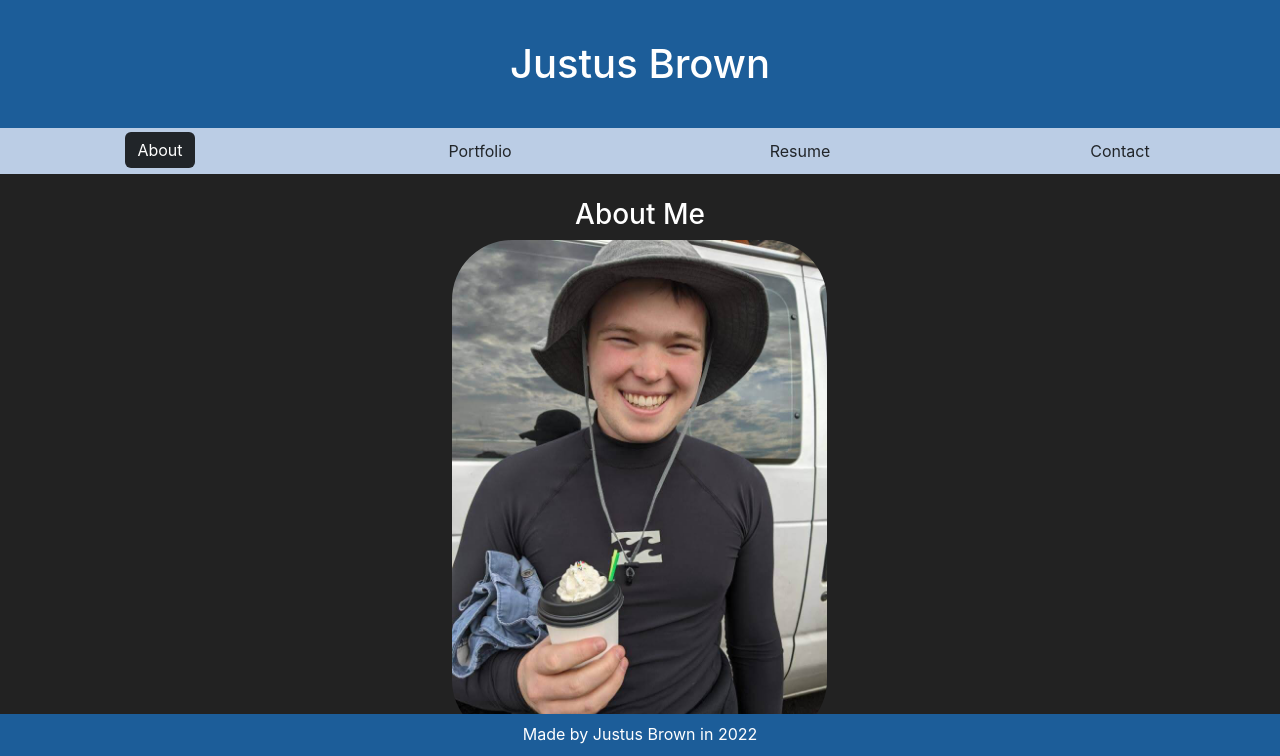
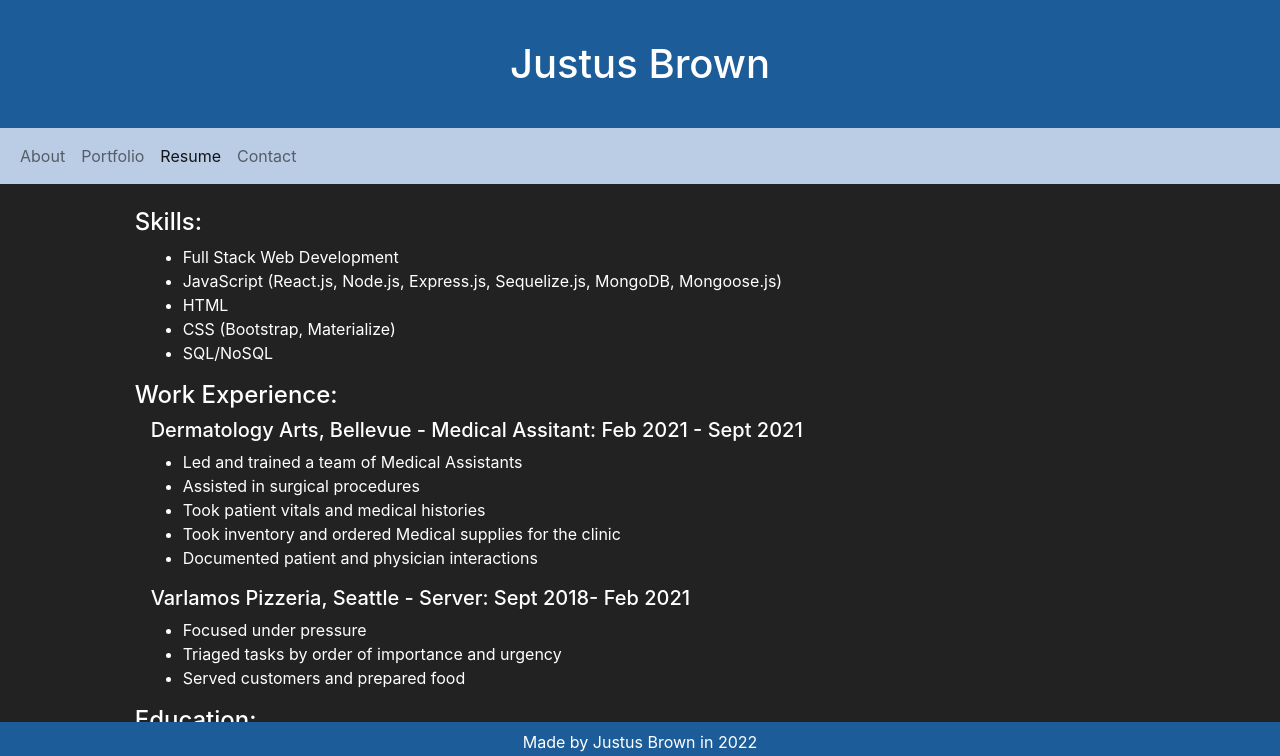
Before and after one commit to brownj47/portfolio, a React (Create React App) app: page /resume in a window 1280 px wide. Shown: the top 756 px of the page. Built offline with nearby package versions, Linux system fonts and the light colour scheme.

Commit message:
reworked to use react-router

```diff
--- a/package.json
+++ b/package.json
@@ -11,7 +11,7 @@
     "react": "^18.2.0",
     "react-bootstrap": "^2.5.0",
     "react-dom": "^18.2.0",
-    "react-router-dom": "^6.3.0",
+    "react-router-dom": "^6.4.0",
     "react-scripts": "5.0.1",
     "web-vitals": "^2.1.4"
   },
--- a/src/App.js
+++ b/src/App.js
@@ -1,15 +1,31 @@
 import './App.css';
+import About from './components/about/About';
+import Contact from './components/contact/Contact';
+import Project from './components/project/Project';
+import Resume from './components/resume/Resume';
 import Header from './components/header/header';
 import Footer from './components/footer/footer';
-
-import Home from './pages/Home';
+import Nav from './components/nav/Nav';
+// import Home from './pages/Home';
+import {
+  Route,
+  Routes,
+} from "react-router-dom";
 
 function App() {
   return (
     <div>
       <Header />
-      <Home />
-      {/* <Spacer/> */}
+      <Nav />
+      <br/>
+      <Routes>
+        <Route path="/" element={<About />} />
+        <Route path="/projects" element={<Project />} />
+        <Route path="/resume" element={<Resume />} />
+        <Route path="/contact" element={<Contact />} />
+
+        <Route path="/*" element={<About />} />
+      </Routes>
       <Footer />
     </div>
   );
--- /dev/null
+++ b/src/components/nav/Nav.js
@@ -0,0 +1,44 @@
+import React, { useState } from 'react';
+import { Link } from 'react-router-dom'
+import './nav.css'
+
+function Nav() {
+
+    const startPageUrlArray = window.location.href.split('/')
+    console.log(startPageUrlArray)
+    const pageOnLoad = startPageUrlArray[startPageUrlArray.length-1]
+
+    const [currentPage, setCurrentPage] = useState(pageOnLoad)
+
+    return (
+        <>
+            <nav className="navbar navbar-expand-lg resp-nav">
+                <div className="container-fluid ">
+                    <button className="navbar-toggler nav-toggle-btn" type="button" data-bs-toggle="collapse" data-bs-target="#navbarToggle" aria-controls="navbarToggle" aria-expanded="false" aria-label="Toggle navigation">
+                        <span className="navbar-toggler-icon"></span>
+                    </button>
+                    <div className="collapse navbar-collapse" id="navbarToggle">
+                        <ul className="navbar-nav me-auto mb-2 mb-lg-0 justify-content-center">
+                            <li className="nav-item">
+                                <Link to='/' className={`nav-link ${currentPage === 'home' ? 'active' : ''}`} aria-current="page" onClick={() => { setCurrentPage('home') }}> About</Link>
+                            </li>
+                            <li className="nav-item">
+                                <Link to='/projects' className={`nav-link ${currentPage === 'projects' ? 'active' : ''}`} aria-current="page" onClick={() => { setCurrentPage('projects') }}> Portfolio</Link>
+                            </li>
+                            <li className="nav-item">
+                                <Link to='/resume' className={`nav-link ${currentPage === 'resume' ? 'active' : ''}`} aria-current="page" onClick={() => { setCurrentPage('resume') }}> Resume</Link>
+                            </li>
+                            <li className="nav-item">
+                                <Link to='/contact' className={`nav-link ${currentPage === 'contact' ? 'active' : ''}`} aria-current="page" onClick={() => { setCurrentPage('contact') }}> Contact</Link>
+                            </li>
+                        </ul>
+                    </div>
+                </div>
+            </nav>
+
+        </>
+
+    )
+}
+
+export default Nav;
--- /dev/null
+++ b/src/components/nav/nav.css
@@ -0,0 +1,6 @@
+.resp-nav{
+    background-color: #BBCDE5;
+}
+.nav-toggle-btn{
+    background-color: #FFFFFF;
+}
--- a/src/components/project/project.js
+++ b/src/components/project/project.js
@@ -1,3 +1,4 @@
+
 import React from 'react';
 import './project.css'
 import imgArray from './assets/index'
--- a/src/components/resume/resume.js
+++ b/src/components/resume/resume.js
@@ -14,11 +14,11 @@ function Resume() {
 
                         <div className="indent">
                             <ul>
-                                <li>Front End and Back End development.</li>
-                                <li>JavaScript (Node.js, Express,  Sequelize, React, MongoDB, Mongoose)</li>
+                                <li>Full Stack Web Development</li>
+                                <li>JavaScript (React.js, Node.js, Express.js,  Sequelize.js,  MongoDB, Mongoose.js)</li>
                                 <li>HTML</li>
-                                <li>CSS</li>
-                                <li>SQL</li>
+                                <li>CSS (Bootstrap, Materialize)</li>
+                                <li>SQL/NoSQL</li>
                             </ul>
                         </div>
 
--- a/src/index.js
+++ b/src/index.js
@@ -1,5 +1,6 @@
 import React from 'react';
 import ReactDOM from 'react-dom/client';
+import { BrowserRouter } from "react-router-dom";
 
 // Bootstrap CSS
 import "bootstrap/dist/css/bootstrap.min.css";
@@ -12,5 +13,7 @@ import App from './App';
 
 const root = ReactDOM.createRoot(document.getElementById('root'));
 root.render(
-  <App />
+  <BrowserRouter>
+    <App />
+  </BrowserRouter>
 );
--- a/src/pages/Home.js
+++ b/src/pages/Home.js
@@ -1,52 +1,52 @@
-import React, {  useState } from "react";
-import About from "../components/about/about";
-import Project from "../components/project/project";
-import Contact from "../components/contact/contact";
-import Resume from "../components/resume/resume";
-import './home.css'
+// import React, {  useState } from "react";
+// // import About from "../components/about/About";
+// import Project from "../components/project/project";
+// import Contact from "../components/contact/Contact";
+// import Resume from "../components/resume/resume";
+// import './home.css'
 
 
-function Home() {
+// function Home() {
 
-    const [page, setPage] = useState('About')
+//     const [page, setPage] = useState('About')
 
-    function whatToRender(target) {
-        if (target === 'Portfolio') {
-            return <Project />
-        } else if (target === 'Resume') {
-            return <Resume />
-        } else if (target === 'Contact') {
-            return <Contact />
-        }
-        return <About />
-    }
+//     function whatToRender(target) {
+//         if (target === 'Portfolio') {
+//             return <Project />
+//         } else if (target === 'Resume') {
+//             return <Resume />
+//         } else if (target === 'Contact') {
+//             return <Contact />
+//         }
+//         // return <About />
+//     }
 
-    return (
-        <>
-            <nav className='row justify-content-around text-center'>
-                <div className='col-sm-12 col-md-3'>
-                    <button className={`btn ${page === 'About' ? 'active bg-dark border-0' : ''}`} onClick={() => setPage('About')}>About</button>
-                </div>
-                <div className='col-sm-12 col-md-3'>
-                    <button className={`btn ${page === 'Portfolio' ? 'active bg-dark' : ''}`} onClick={() => setPage('Portfolio')}>Portfolio</button>
-                </div>
-                <div className='col-sm-12 col-md-3'>
-                    <button className={`btn ${page === 'Resume' ? 'active bg-dark' : ''}`} onClick={() => setPage('Resume')}>Resume</button>
-                </div>
-                <div className='col-sm-12 col-md-3'>
-                    <button className={`btn ${page === 'Contact' ? 'active bg-dark' : ''}`} onClick={() => setPage('Contact')}>Contact</button>
-                </div>
-            </nav>
-            <br />
+//     return (
+//         <>
+//             <nav className='row justify-content-around text-center'>
+//                 <div className='col-sm-12 col-md-3'>
+//                     <button className={`btn ${page === 'About' ? 'active bg-dark border-0' : ''}`} onClick={() => setPage('About')}>About</button>
+//                 </div>
+//                 <div className='col-sm-12 col-md-3'>
+//                     <button className={`btn ${page === 'Portfolio' ? 'active bg-dark' : ''}`} onClick={() => setPage('Portfolio')}>Portfolio</button>
+//                 </div>
+//                 <div className='col-sm-12 col-md-3'>
+//                     <button className={`btn ${page === 'Resume' ? 'active bg-dark' : ''}`} onClick={() => setPage('Resume')}>Resume</button>
+//                 </div>
+//                 <div className='col-sm-12 col-md-3'>
+//                     <button className={`btn ${page === 'Contact' ? 'active bg-dark' : ''}`} onClick={() => setPage('Contact')}>Contact</button>
+//                 </div>
+//             </nav>
+//             <br />
 
-            {whatToRender(page)}
+//             {whatToRender(page)}
 
-        </>
+//         </>
 
-    )
+//     )
 
 
 
 
-}
-export default Home;
+// }
+// export default Home;
```
Also changed, not shown: src/components/nav.js (deleted, +0 -23 lines), 1 other file (tests, documents, lock files or other folders).
